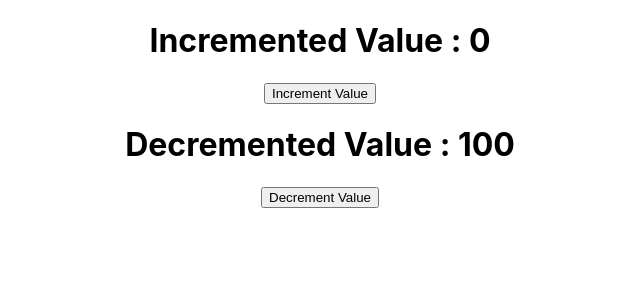
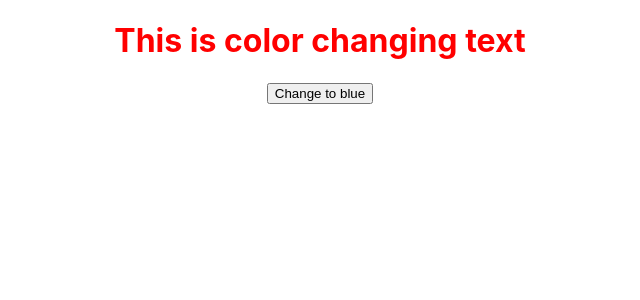
Before and after one commit to rahulksingh1604/master, a React (Create React App) app in the folder my-app/: page / in a window 1280 px wide. Shown: the top 300 px of the page, without its empty margins (320-960 px from the left). Built offline with nearby package versions, Linux system fonts and the light colour scheme.

Commit message:
Assignment 05

```diff
--- a/my-app/src/App.js
+++ b/my-app/src/App.js
@@ -1,12 +1,10 @@
 import './App.css';
-import ClassComponent from './ClassComponent';
-import FunctionComponent from './FunctionComponent';
+import HeadingColorChange from './HeadingColorChange';
 
 function App() {
   return (
     <div className="App">
-    <ClassComponent />
-    <FunctionComponent />
+      <HeadingColorChange />
     </div>
   );
 }
--- a/my-app/src/ClassComponent.js
+++ /dev/null
@@ -1,22 +0,0 @@
-import { Component } from "react";
-
-class ClassComponent extends Component {
-    state = {
-        increment: 0
-    }
-
-    incrementFunc = () => {
-        this.setState({ increment: this.state.increment + 1 });
-    }
-
-    render() {
-        return (
-            <>
-                <h1> Incremented Value : {this.state.increment}</h1>
-                <button onClick={this.incrementFunc}>Increment Value</button>
-            </>
-        );
-    }
-}
-
-export default ClassComponent;
--- a/my-app/src/FunctionComponent.js
+++ /dev/null
@@ -1,13 +0,0 @@
-import { useState } from 'react';
-
-function FunctionComponent() {
-    const [value, setValue] = useState(100);
-
-    return (
-        <>
-            <h1> Decremented Value : {value}</h1>
-            <button onClick={() => setValue(value - 1)}>Decrement Value</button>
-        </>
-    );
-}
-export default FunctionComponent;
--- /dev/null
+++ b/my-app/src/HeadingColorChange.js
@@ -0,0 +1,24 @@
+import { useState, useEffect } from 'react';
+
+const ChangeColor = () => {
+    const [color, setColor] = useState("red");
+    const [count, setCount] = useState(0);
+
+    useEffect(() => {
+        if (count % 2 === 0) {
+            setColor("red");
+        }
+        else {
+            setColor("blue");
+        }
+    }, [count]);
+
+    return (
+        <>
+            <h1 style={{ color: color }}> This is color changing text </h1>
+            <button onClick={() => setCount(count + 1)}>Change to {color === "red" ? "blue" : "red"}</button>
+        </>
+    );
+}
+
+export default ChangeColor;
```
